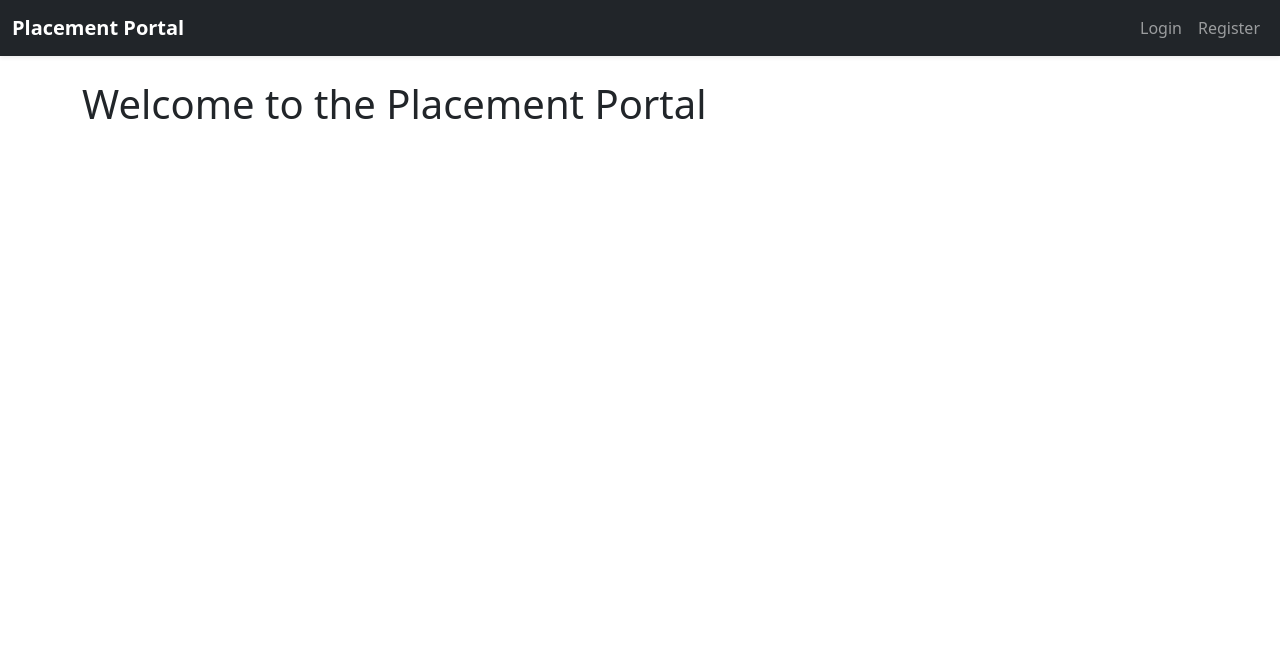
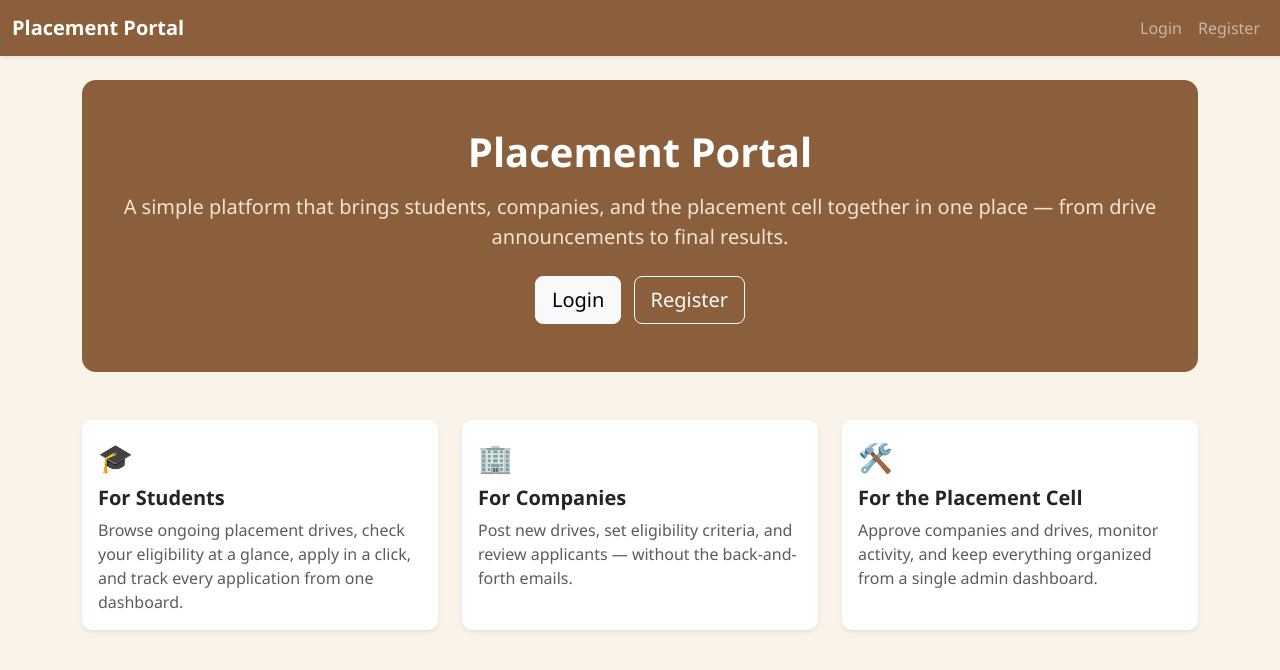
Before and after one commit to 24f2005793/placement-portal-application-v2, a Flask app: page / in a window 1280 px wide. Shown: the top 670 px of the page. Run offline with Flask 3, Linux system fonts and the light colour scheme; some libraries are stand-ins or nearby versions.

Commit message:
CSS added

```diff
--- a/application/routes.py
+++ b/application/routes.py
@@ -356,6 +356,8 @@ def create_drive():
     if not data.get('application_deadline'): return jsonify({"message": "Deadline is required (YYYY-MM-DD)"}), 400
 
     deadline = datetime.strptime(data['application_deadline'], '%Y-%m-%d').date()
+    if deadline <= datetime.now().date():
+        return jsonify({"message": "Application deadline must be a future date"}), 400
 
     new_drive = PlacementDrive(
         company_id=company.id,
@@ -402,6 +404,8 @@ def update_drive(id):
             if 'eligibility_cgpa' in data: eligibility_cgpa = data['eligibility_cgpa']
             if 'application_deadline' in data:
                 drive.application_deadline = datetime.strptime(data['application_deadline'], '%Y-%m-%d').date()
+                if new_deadline <= datetime.now().date():
+                    return jsonify({"message": "Application deadline must be a future date"}), 400
             db.session.commit()
             return jsonify({"message": "Drive details updated"}), 200
 
--- a/static/components/AdminDashboard.js
+++ b/static/components/AdminDashboard.js
@@ -5,6 +5,10 @@ export default {
                 <div v-if="error" class="alert alert-danger">{{ error }}</div>
                 <div v-if="success" class="alert alert-success">{{ success }}</div>
             </div>
+
+            <div class="row g-4">
+            <div class="col-lg-4 order-lg-2">
+            <div class="admin-sidebar">
 
             <div class="card shadow-sm mb-4">
                 <div class="card-header bg-dark text-white fw-bold">Pending Company Applications: {{pendingCompanies.length}}</div>
@@ -23,9 +27,9 @@ export default {
                                 <td class="col-sr">{{ comp.id }}</td>
                                 <td class="col-name">{{ comp.company_name }}</td>
                                 <td class="col-action">
-                                    <button @click="openCompanyModal(comp)" class="btn btn-sm btn-secondary me-2"> View</button>
-                                    <button @click="updateCompany(comp.id, {approval_status: 'Approved'})" class="btn btn-sm btn-secondary me-2">Approve</button>
-                                    <button @click="updateCompany(comp.id, {approval_status: 'Rejected'})" class="btn btn-sm btn-secondary">Reject</button>
+                                    <button @click="openCompanyModal(comp)" class="btn btn-sm btn-view me-2"> View</button>
+                                    <button @click="updateCompany(comp.id, {approval_status: 'Approved'})" class="btn btn-sm btn-approve me-2">Approve</button>
+                                    <button @click="updateCompany(comp.id, {approval_status: 'Rejected'})" class="btn btn-sm btn-block ">Reject</button>
                                 </td>
                             </tr>
                         </tbody>
@@ -33,34 +37,57 @@ export default {
                 </div>
             </div>
 
-            <div class="card shadow-sm mb-4">
+             <div class="card shadow-sm mb-4">
                 <div class="card-header bg-dark text-white fw-bold">Pending Drive Applications: {{pendingDrives.length}}</div>
                 <div class="card-body p-0">
-                    <table class="table table-hover mb-0">
-                        <thead class="table-light">
-                            <tr v-if="pendingDrives.length !== 0">
-                                <th class="col-sr">ID</th>
-                                <th class="col-name">Company Name</th>
-                                <th class="col-job">Job Title</th>
-                                <th class="col-action pe-5">Actions</th>
-                            </tr>
-                        </thead>
-                        <tbody>
-                            <tr v-if="pendingDrives.length === 0"><td colspan="3" class="text-center">No pending drives.</td></tr>
-                            <tr v-for="drive in pendingDrives" :key="'pdrive'+drive.id">
-                                <td class="col-sr">{{ drive.id }}</td>
-                                <td class="col-name">{{ drive.company_name }}</td>
-                                <td class="col-job">{{ drive.job_title }}</td>
-                                <td class="col-action">
-                                    <button @click="openDriveModal(drive)" class="btn btn-sm btn-secondary me-2">View</button>
-                                    <button @click="updateDrive(drive.id, {status: 'Approved'})" class="btn btn-sm btn-secondary me-2">Approve</button>
-                                    <button @click="updateDrive(drive.id, {status: 'Rejected'})" class="btn btn-sm btn-secondary">Reject</button>
-                                </td>
-                            </tr>
-                        </tbody>
-                    </table>
+                    <div v-if="pendingDrives.length === 0" class="p-3 text-center text-muted">No pending drives.</div>
+                    <ul class="list-group list-group-flush">
+                        <li class="list-group-item" v-for="drive in pendingDrives" :key="'pdrive'+drive.id">
+                            <div class="mb-2">
+                                <div class="fw-bold">{{ drive.job_title }}</div>
+                                <div class="text-muted small">{{ drive.company_name }} &middot; ID: {{ drive.id }}</div>
+                            </div>
+                            <div class="d-flex gap-2">
+                                <button @click="openDriveModal(drive)" class="btn btn-sm btn-view flex-fill">View</button>
+                                <button @click="updateDrive(drive.id, {status: 'Approved'})" class="btn btn-sm btn-approve flex-fill">Approve</button>
+                                <button @click="updateDrive(drive.id, {status: 'Rejected'})" class="btn btn-sm btn-block flex-fill">Reject</button>
+                            </div>
+                        </li>
+                    </ul>
                 </div>
             </div>
+            <div class="card shadow-sm mb-4">
+                <div class="card-header bg-dark text-white fw-bold">Quick Overview</div>
+                <div class="card-body p-0">
+                    <ul class="list-group list-group-flush">
+                        <li class="list-group-item d-flex justify-content-between align-items-center">
+                            Total Students
+                            <span class="badge bg-dark rounded-pill">{{ students.length }}</span>
+                        </li>
+                        <li class="list-group-item d-flex justify-content-between align-items-center">
+                            Total Companies
+                            <span class="badge bg-dark rounded-pill">{{ companies.length }}</span>
+                        </li>
+                        <li class="list-group-item d-flex justify-content-between align-items-center">
+                            Drives Posted
+                            <span class="badge bg-dark rounded-pill">{{ drives.length }}</span>
+                        </li>
+                        <li class="list-group-item d-flex justify-content-between align-items-center">
+                            Applications Received
+                            <span class="badge bg-dark rounded-pill">{{ applications.length }}</span>
+                        </li>
+                        <li class="list-group-item d-flex justify-content-between align-items-center">
+                            Students Selected
+                            <span class="badge btn-approve rounded-pill">{{ totalSelected }}</span>
+                        </li>
+                    </ul>
+                </div>
+            </div>
+
+            </div>
+            </div>
+
+            <div class="col-lg-8 order-lg-1">
 
             <div class="card shadow-sm mb-4">
                 <div class="card-header bg-dark text-white fw-bold d-flex align-items-center gap-3">
@@ -104,10 +131,10 @@ export default {
                                 </td>
                                 <td class="col-action" style="width: 220px">
                                     <button @click="updateStudent(student.id, {active: !student.active})"
-                                            :class="['btn btn-sm me-2', student.active ? 'btn-secondary' : 'btn-secondary']">
+                                            :class="['btn btn-sm me-2', student.active ? 'btn-block' : 'btn-approve']">
                                         {{ student.active ? 'Block' : 'Unblock' }}
                                     </button>
-                                    <router-link :to="'/student/' + student.id" class="btn btn-sm btn-secondary">View</router-link>
+                                    <router-link :to="'/student/' + student.id" class="btn btn-sm btn-view">View</router-link>
                                 </td>
                             </tr>
                         </tbody>
@@ -156,10 +183,10 @@ export default {
                                 </td>
                                 <td class="col-action" style="width: 220px">
                                     <button @click="updateCompany(comp.id, {active: comp.active === false ? true : false})"
-                                            :class="['btn btn-sm me-2', comp.active !== false ? 'btn-secondary' : 'btn-secondary']">
+                                            :class="['btn btn-sm me-2', comp.active !== false ? 'btn-block' : 'btn-approve']">
                                         {{ comp.active !== false ? 'Block' : 'Unblock' }}
                                     </button>
-                                    <button @click="openCompanyModal(comp)" class="btn btn-sm btn-secondary">View</button>
+                                    <button @click="openCompanyModal(comp)" class="btn btn-sm btn-view">View</button>
                                 </td>
                             </tr>
                         </tbody>
@@ -206,7 +233,7 @@ export default {
                                 <td class="col-date">{{ drive.application_deadline }}</td>
                                 <td class="col-action">
                                     <button @click="updateDrive(drive.id, {status: 'Closed'})" class="btn btn-sm btn-secondary me-2">Close</button>
-                                    <router-link :to="'/drive/' + drive.id" class="btn btn-sm btn-secondary">View</router-link>
+                                    <router-link :to="'/drive/' + drive.id" class="btn btn-sm btn-view">View</router-link>
                                 </td>
                             </tr>
                         </tbody>
@@ -235,12 +262,15 @@ export default {
                                 <td class="col-job">{{ app.job_title }}</td>
                                 <td class="col-date">{{ app.application_date }}</td>
                                 <td class="col-action pe-5">
-                                    <router-link :to="'/student/' + (app.student_id || '')" class="btn btn-sm btn-secondary">View</router-link>
+                                    <router-link :to="'/student/' + (app.student_id || '')" class="btn btn-sm btn-view">View</router-link>
                                 </td>
                             </tr>
                         </tbody>
                     </table>
                 </div>
+            </div>
+
+            </div>
             </div>
 
             <div class="modal d-block" style="background: rgba(0,0,0,0.5);" v-if="selectedDrive" tabindex="-1">
@@ -307,7 +337,8 @@ export default {
         pendingCompanies() { return this.companies.filter(c => c.approval_status === 'Pending'); },
         approvedCompanies() { return this.companies.filter(c => c.approval_status === 'Approved'); },
         pendingDrives() { return this.drives.filter(d => d.status === 'Pending'); },
-        ongoingDrives() { return this.drives.filter(d => d.status === 'Approved'); }
+        ongoingDrives() { return this.drives.filter(d => d.status === 'Approved'); },
+        totalSelected() { return this.applications.filter(a => a.status === 'Selected').length; }
     },
     async mounted() {
         if (!this.token) { this.$router.push('/login'); return; }
--- a/static/components/CompanyDashboard.js
+++ b/static/components/CompanyDashboard.js
@@ -44,7 +44,7 @@ export default {
                                     <button v-if="drive.status === 'Pending'" @click="openEditModal(drive)" class="btn btn-sm btn-secondary">Edit Drive</button>
 
                                     <template v-if="drive.status === 'Approved'">
-                                        <router-link :to="'/drive-applications/' + drive.id" class="btn btn-sm btn-secondary">View</router-link>
+                                        <router-link :to="'/drive-applications/' + drive.id" class="btn btn-sm btn-view">View</router-link>
                                         <button @click="updateDriveStatus(drive.id, 'Closed')" class="btn btn-sm btn-secondary">Complete</button>
                                     </template>
 
@@ -52,7 +52,7 @@ export default {
                                     <button
                                         v-if="drive.status === 'Pending'"
                                         @click="deleteDrive(drive.id)"
-                                        class="btn btn-sm btn-secondary ms-2">
+                                        class="btn btn-sm btn-block ms-2">
                                         Delete
                                     </button>
                                 </td>
@@ -77,7 +77,7 @@ export default {
                                 <td>
                                     <router-link
                                         :to="'/drive-applications/' + drive.id"
-                                        class="btn btn-sm btn-secondary me-2">
+                                        class="btn btn-sm btn-view me-2">
                                         View
                                     </router-link>
 
@@ -271,7 +271,7 @@ export default {
                     this.success = data.message || "Update successful";
                     await this.fetchDrives();
                 } else this.error = data.message;
-            } catch (err) { this.error = "Action failed."; }
+            } catch (err) { this.error = "Try again: Application deadline must be a future date."; }
         }
     }
 }
--- a/static/components/CreateDrive.js
+++ b/static/components/CreateDrive.js
@@ -34,7 +34,7 @@ export default {
                                 </div>
                                 <div class="col-md-6 mb-3">
                                     <label class="form-label fw-bold">Application Deadline *</label>
-                                    <input type="date" class="form-control" v-model="form.application_deadline" required>
+                                    <input type="date" class="form-control" v-model="form.application_deadline"  required>
                                 </div>
                             </div>
 
@@ -47,7 +47,7 @@ export default {
                                     <input type="number" step="0.1" min="0" max="10" class="form-control" v-model="form.eligibility_cgpa" placeholder="e.g. 7.5">
                                     <small class="text-muted">Only students with CGPA at or above this value can apply.</small>
                             </div>
-                            <button type="submit" class="btn btn-secondary w-100 btn-lg mt-2">Create</button>
+                            <button type="submit" class="btn btn-success w-100 btn-lg mt-2">Create</button>
                         </form>
                     </div>
                 </div>
@@ -79,7 +79,7 @@ export default {
                 } else {
                     this.error = data.message;
                 }
-            } catch (err) { this.error = "Failed to create drive."; }
+            } catch (err) { this.error = "Try again: Application deadline must be a future date."; }
         }
     }
 }
--- a/static/components/Home.js
+++ b/static/components/Home.js
@@ -1,7 +1,73 @@
 export default {
     template: `
         <div>
-            <h1>Welcome to the Placement Portal</h1>
+            <div class="hero-section text-center mb-5">
+                <h1 class="fw-bold mb-3">Placement Portal</h1>
+                <p class="lead mb-4">
+                    A simple platform that brings students, companies, and the placement cell
+                    together in one place — from drive announcements to final results.
+                </p>
+                <div v-if="!isLoggedIn">
+                    <router-link to="/login" class="btn btn-light btn-lg me-2">Login</router-link>
+                    <router-link to="/register" class="btn btn-outline-light btn-lg">Register</router-link>
+                </div>
+                <div v-else>
+                    <router-link :to="dashboardLink" class="btn btn-light btn-lg">Go to Dashboard</router-link>
+                </div>
+            </div>
+
+            <div class="row g-4 mb-5">
+                <div class="col-md-4">
+                    <div class="card shadow-sm h-100">
+                        <div class="card-body">
+                            <div class="feature-icon mb-2">🎓</div>
+                            <h5 class="fw-bold">For Students</h5>
+                            <p class="text-muted mb-0">
+                                Browse ongoing placement drives, check your eligibility at a glance,
+                                apply in a click, and track every application from one dashboard.
+                            </p>
+                        </div>
+                    </div>
+                </div>
+                <div class="col-md-4">
+                    <div class="card shadow-sm h-100">
+                        <div class="card-body">
+                            <div class="feature-icon mb-2">🏢</div>
+                            <h5 class="fw-bold">For Companies</h5>
+                            <p class="text-muted mb-0">
+                                Post new drives, set eligibility criteria, and review applicants —
+                                without the back-and-forth emails.
+                            </p>
+                        </div>
+                    </div>
+                </div>
+                <div class="col-md-4">
+                    <div class="card shadow-sm h-100">
+                        <div class="card-body">
+                            <div class="feature-icon mb-2">🛠️</div>
+                            <h5 class="fw-bold">For the Placement Cell</h5>
+                            <p class="text-muted mb-0">
+                                Approve companies and drives, monitor activity, and keep everything
+                                organized from a single admin dashboard.
+                            </p>
+                        </div>
+                    </div>
+                </div>
+            </div>
         </div>
-    `
+    `,
+    data() {
+        return {
+            isLoggedIn: !!localStorage.getItem('auth-token'),
+            role: localStorage.getItem('role')
+        }
+    },
+    computed: {
+        dashboardLink() {
+            if (this.role === 'admin') return '/admin/dashboard';
+            if (this.role === 'company') return '/company/dashboard';
+            if (this.role === 'student') return '/student/dashboard';
+            return '/';
+        }
+    }
 }
--- a/static/components/Login.js
+++ b/static/components/Login.js
@@ -1,8 +1,9 @@
 export default {
     template: `
-        <div class="row justify-content-center mt-5">
+        <div class="auth-shell mt-4">
+        <div class="row justify-content-center">
             <div class="col-md-5">
-                <div class="card shadow-sm">
+                <div class="card shadow-sm auth-card">
                     <div class="card-body p-4">
                         <h3 class="card-title text-center mb-4">Login</h3>
 
@@ -19,7 +20,7 @@ export default {
                                 <label class="form-label">Password</label>
                                 <input type="password" class="form-control" v-model="password" required>
                             </div>
-                            <button type="submit" class="btn btn-primary w-100">Login</button>
+                            <button type="submit" class="btn btn-success w-100">Login</button>
                         </form>
 
                         <div class="mt-3 text-center">
@@ -28,6 +29,7 @@ export default {
                     </div>
                 </div>
             </div>
+        </div>
         </div>
     `,
 
--- a/static/components/StudentDashboard.js
+++ b/static/components/StudentDashboard.js
@@ -30,7 +30,7 @@ export default {
                                 <td class="col-sr">{{ index + 1 }}</td>
                                 <td class="col-name">{{ comp.company_name }}</td>
                                 <td class="col-action pe-4">
-                                    <router-link :to="'/company-drives/' + comp.id" class="btn btn-sm btn-secondary">View Drives</router-link>
+                                    <router-link :to="'/company-drives/' + comp.id" class="btn btn-sm btn-success">View Drives</router-link>
                                 </td>
                             </tr>
                         </tbody>
@@ -91,7 +91,7 @@ export default {
                                     <router-link
                                         v-if="isEligible(drive)"
                                         :to="'/drive/' + drive.id"
-                                        class="btn btn-sm btn-secondary"
+                                        class="btn btn-sm btn-primary"
                                     >
                                         Apply
                                     </router-link>
--- /dev/null
+++ b/static/exports/history_1_226985.csv
@@ -0,0 +1,2 @@
+Student ID,Company Name,Drive Title,Application Status,Application Date
+1,company 1,Drive2,Selected,2026-07-11
--- a/templates/index.html
+++ b/templates/index.html
@@ -10,8 +10,57 @@
 
 
     <style>
+        body {
+            background-color: #faf3e9;
+            font-family: 'Segoe UI', Arial, sans-serif;
+        }
+        .bg-dark {
+            background-color: #8b5e3c !important;
+        }
+        .card {
+            border: none;
+            border-radius: 10px;
+        }
+        .card-header {
+            border-radius: 10px 10px 0 0 !important;
+        }
+        .table thead.table-light th {
+            background-color: #f1e4d3;
+        }
+
+        .hero-section {
+            background-color: #8b5e3c;
+            color: #fff;
+            border-radius: 14px;
+            padding: 3rem 2rem;
+        }
+        .hero-section p {
+            color: #f1e4d3;
+        }
+        .feature-icon {
+            font-size: 1.75rem;
+        }
+        .admin-sidebar {
+            position: sticky;
+            top: 85px;
+        }
+
+        .btn-view {
+            background-color: #f0ad4e;
+            border-color: #f0ad4e;
+            color: #212529;
+        }
+        .btn-block {
+            background-color: #dc3545;
+            border-color: #dc3545;
+            color: #fff;
+        }
+        .btn-approve {
+            background-color: #4c8c4a;
+            border-color: #4c8c4a;
+            color: #fff;
+        }
     </style>
-
 </head>
 <body>
 
```
Also changed, not shown: instance/ppav2.sqlite3, 2 other files.
